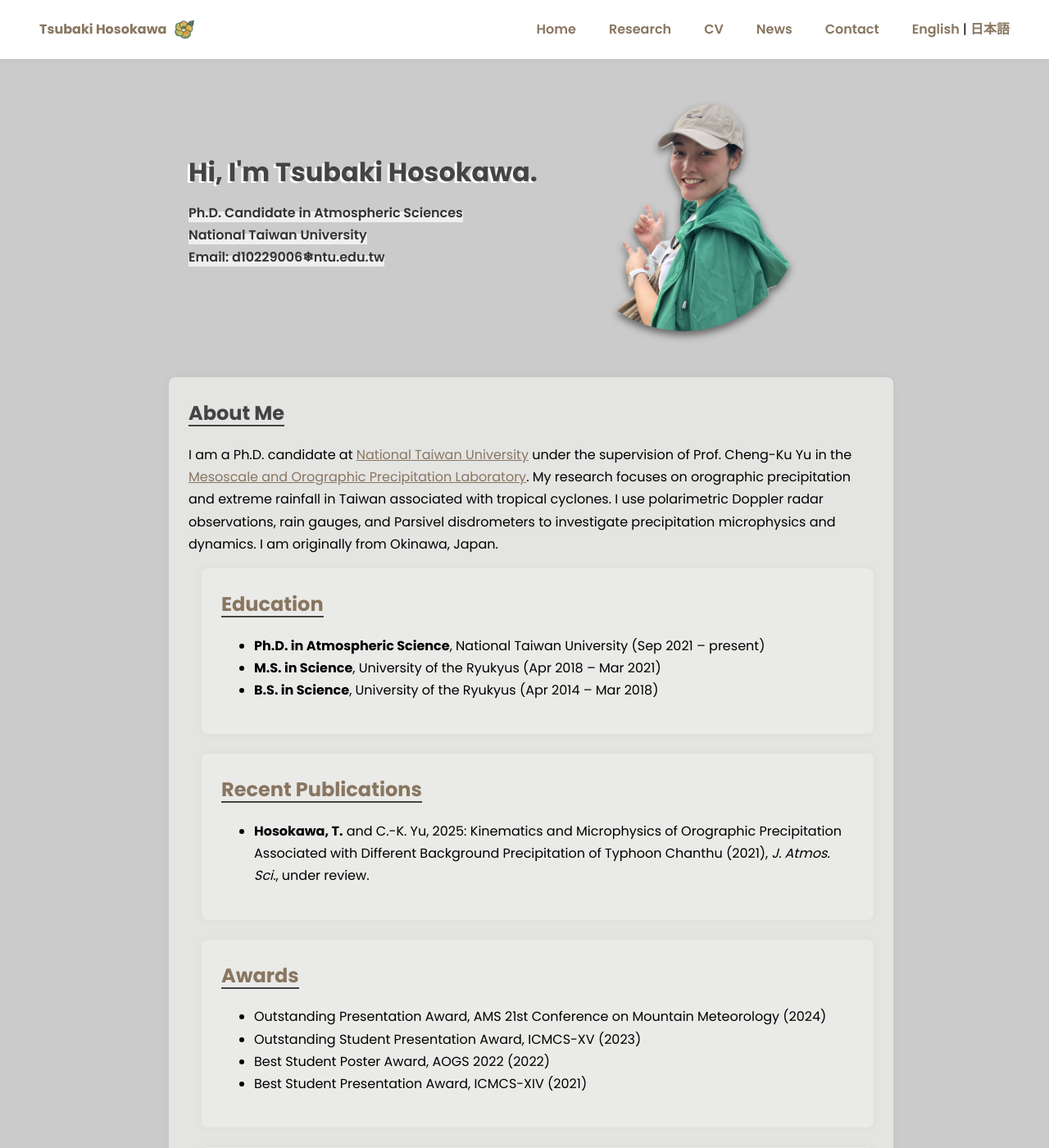
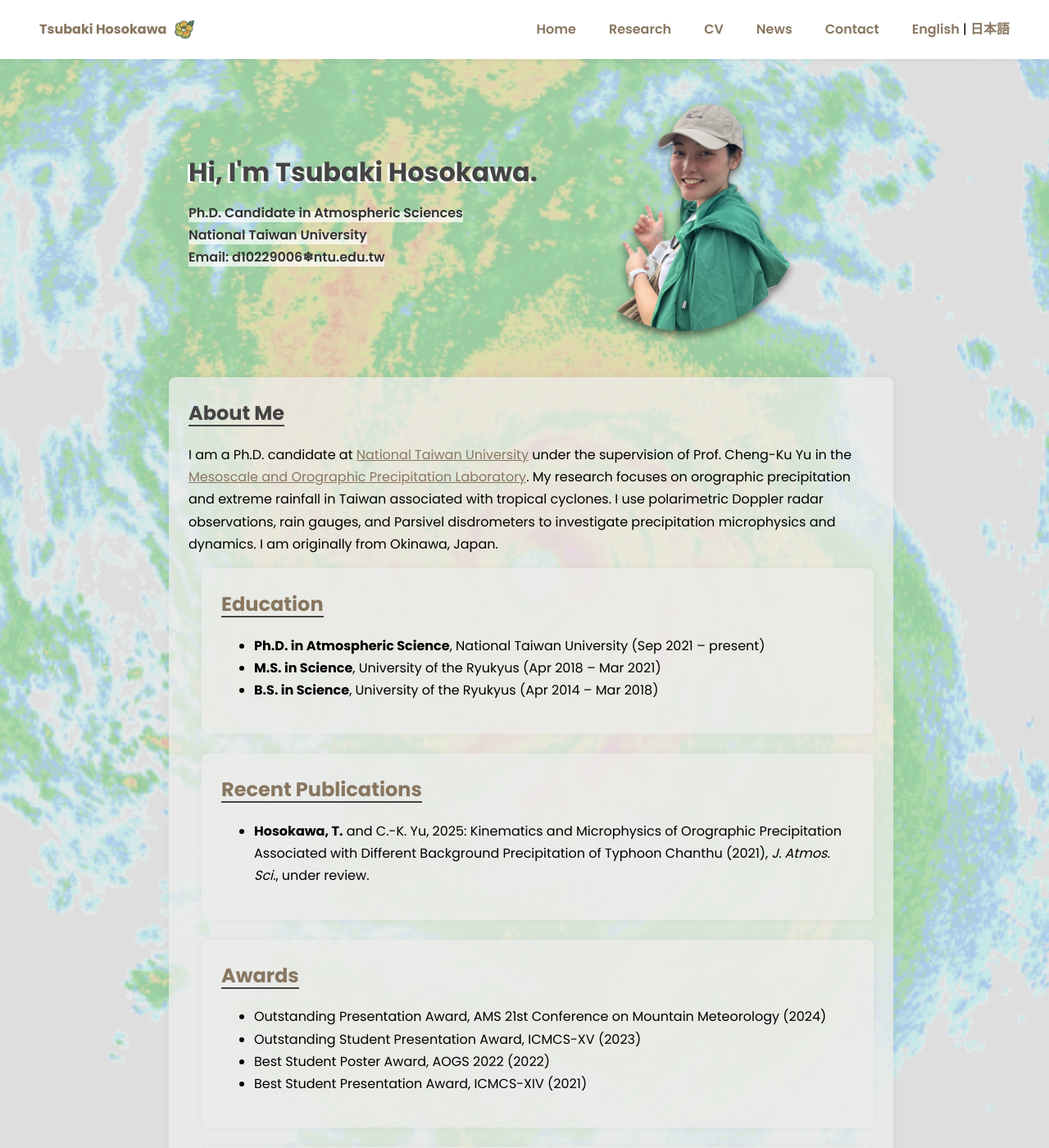
Before and after one commit to tsubakih07/tsubaki_homepage, a Jekyll site: the page built from index.html, in a window 1280 px wide and 1400 px high. Shown: the whole window at 82% size. Built offline with Jekyll 4.4.1, drawn with Linux system fonts in a browser that asks for light colours.

Commit message:
revised path for the background image

```diff
--- a/assets/css/cv.css
+++ b/assets/css/cv.css
@@ -1,9 +1,9 @@
 .bg-overlay {
-background-image: url("{{ '/assets/images/radar_fig1.png' | relative_url }}"); /* 画像のパスを指定 */
+background-image: url("../images/radar_fig1.png"); /* 画像のパスを指定 */
 background-size: cover;
 background-position: center;
 background-repeat: no-repeat;
-opacity: 0.1;  /* 背景の薄さ調整 */
+opacity: 0.15;  /* 背景の薄さ調整 */
 position: fixed;
 top: 0;
 left: 0;
--- a/assets/css/research.css
+++ b/assets/css/research.css
@@ -1,10 +1,10 @@
 .bg-overlay {
-background-image: url("{{ '/assets/images/radar_fig1.png' | relative_url }}"); /* 画像のパスを指定 */
+background-image: url("../images/radar_fig1.png"); /* 画像のパスを指定 */
 background-size: cover;
 background-position: center;
 background-repeat: no-repeat;
-opacity: 0.1;  /* 背景の薄さ調整 */
-position: fixed;
+opacity: 0.15;  /* 背景の薄さ調整 */
+position: fixe;
 top: 0;
 left: 0;
 width: 100vw;
--- a/assets/css/style.css
+++ b/assets/css/style.css
@@ -148,7 +148,7 @@ h2.animate-underline {
 }
 
 .bg-overlay {
-background-image: url("{{ '/assets/images/radar_fig1.png' | relative_url }}");
+background-image: url("../images/radar_fig1.png"); /* 画像のパスを指定 */
 background-size: cover;
 background-position: center;
 background-repeat: no-repeat;
```
